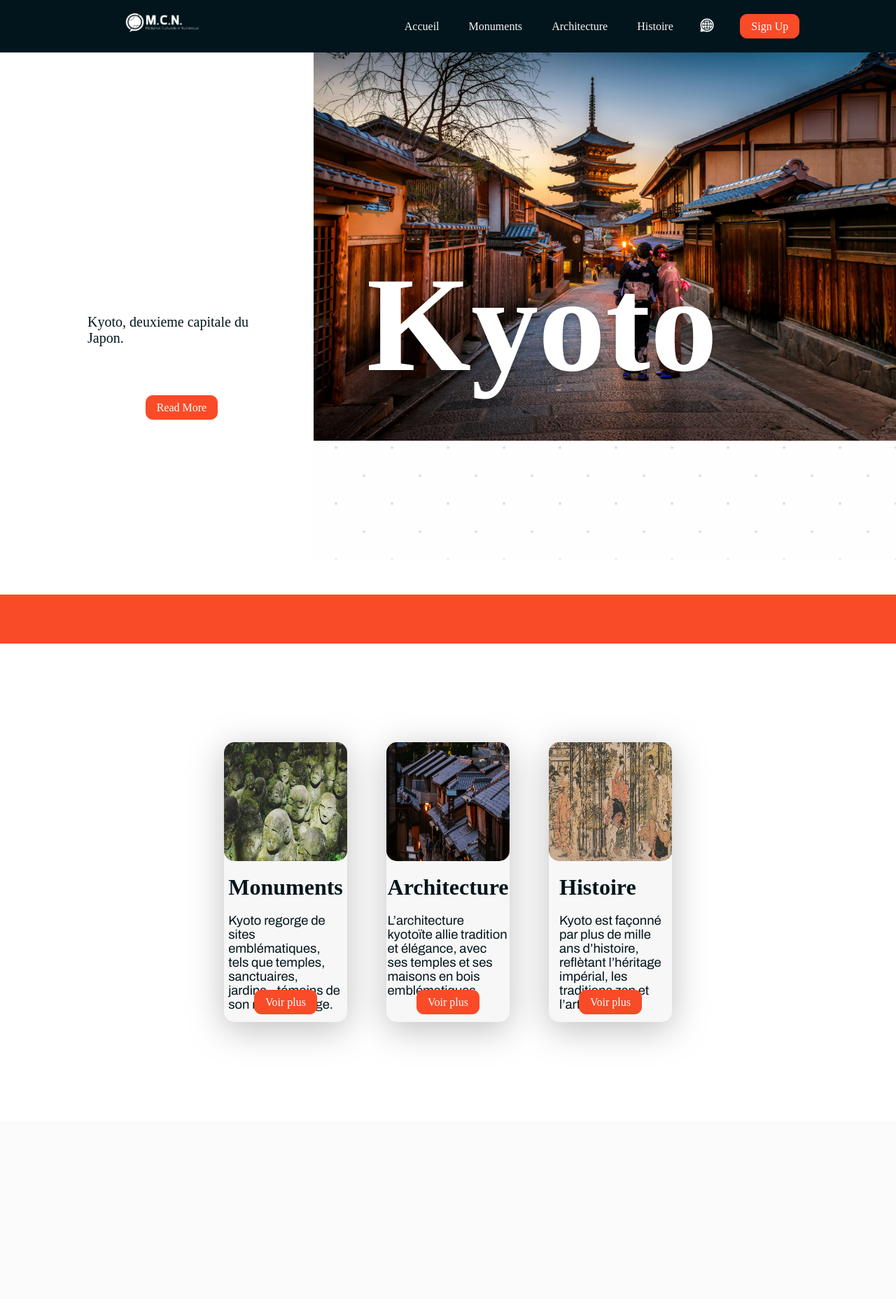
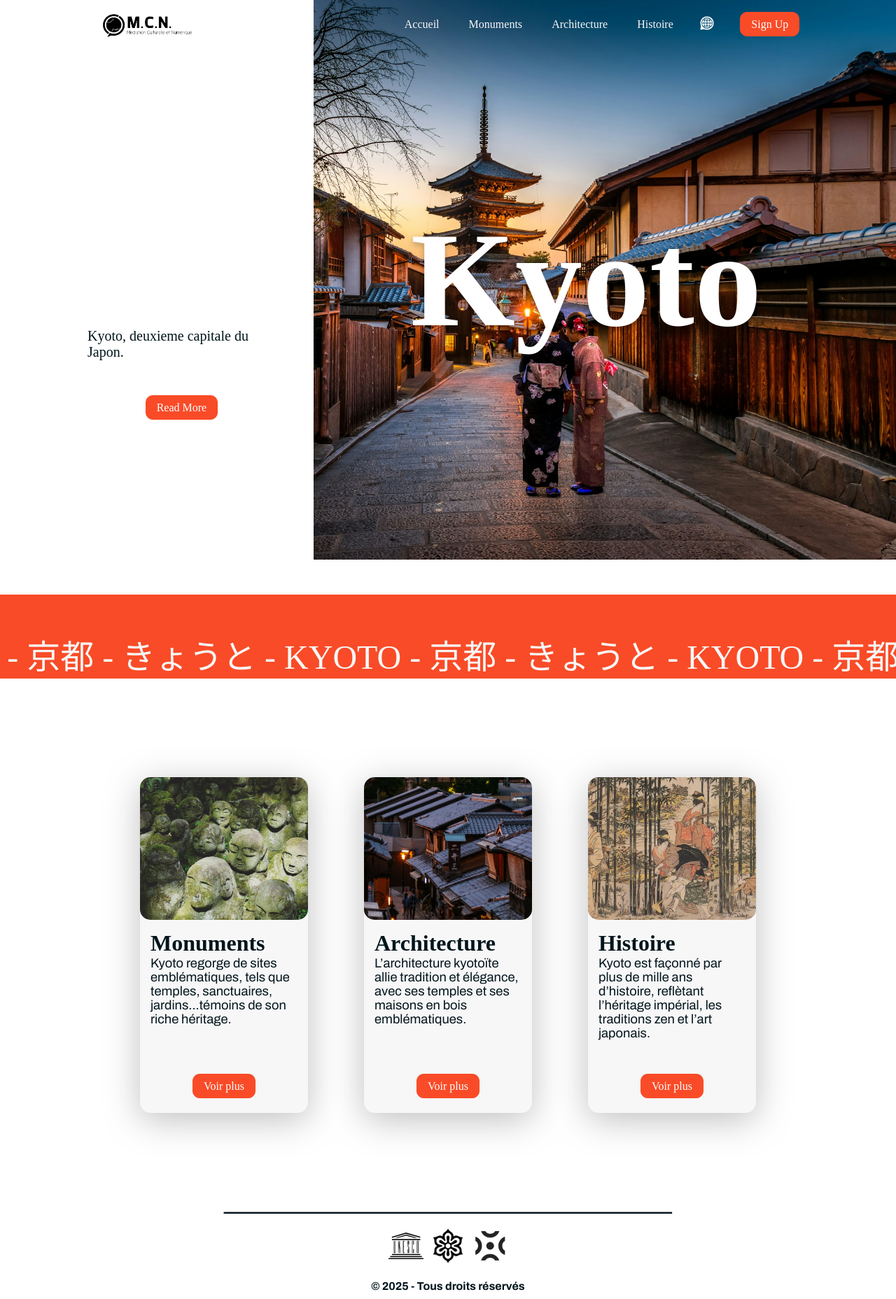
Before and after one commit to Draken1003/Unesco, a PHP site: page / in a window 1280 px wide. Shown: the whole page at 70% size. Before the commit the page ends 1487 px from the top, so only its background shows below. Run offline with PHP 8.4, Linux system fonts and the light colour scheme; some web fonts are replaced.

Commit message:
demande de nolann
caca

```diff
--- a/css/all.css
+++ b/css/all.css
@@ -1,6 +1,11 @@
-body{
+*{
     margin : 0;
     padding: 0;
+}
+
+body{
+
+    height: fit-content;
     position: relative;
     overflow-x:hidden;
 }
@@ -12,13 +17,12 @@ body{
     background-position: 0 0,40px 40px;
     opacity: 0.2;
     height: 100%;
-    width: 100%;
+    width: 100vw;
     position: fixed;
     z-index: -1;
 }
 
 .menu-header{
-    background-color: var(--black-color);
     position: fixed;
     display: flex;
     justify-content: space-between;
@@ -27,9 +31,12 @@ body{
     z-index: 100;
 }
 .menu-header > img{
-    width: 9%;
-    margin-left: 175px;
+    width: 11%;
+    height: auto;
+    margin-left: 11%;
+    filter: invert(1);
 }
+
 .menu-header-container{
     display: flex;
     align-items:center;
@@ -50,7 +57,7 @@ body{
     border: solid 1px var(--red-color);
 }
 .bouton:hover{
-    background-color: var(--white-color);
+    background-color: transparent;
     color: var(--red-color);
     border:solid 1px var(--red-color);
     cursor: pointer;
@@ -65,12 +72,35 @@ body{
     width: 60%;
     padding: 0;
 }
-.menu-header-container-page > li{
+.menu-header-container-page > li > a{
+    text-decoration: none;
     font-family: 'ClashDisplay-Semibold';
     color: var(--white-color);
-
 }
 .translate-icon{
     width: 20px;
     height: 20px;
 }
+
+
+@keyframes navbar-bg {
+    0%{
+        background-color: transparent;
+    }
+    100%{
+        background-color: var(--black-color);
+    }
+}
+
+@keyframes navbar-bg-transparent {
+    0%{
+        background-color: var(--black-color);
+    }
+    100%{
+        background-color: transparent;
+    }
+}
+
+#mcn-l{
+    filter: invert(0);
+}
--- a/css/card.css
+++ b/css/card.css
@@ -1,11 +1,15 @@
 .card{
     background-color: var(--white-color);
     filter: drop-shadow(0px 10px 25px rgba(0,0,0,0.25));
-    width: 27.5%;
+    width: 25%;
     border-radius: 15px;
+    height: 100%;
 }
 
-.card > img{
+.img{
+    background-size: cover;
+    background-position: center;
+    background-repeat: no-repeat;
     width: 100%;
     height: 42.5%;
     border-radius: 15px;
@@ -16,13 +20,12 @@
     flex-direction: column;
     align-items: center;
     padding: 15px;
-    text-wrap: normal;
     height: 50%;
+    width: auto;
 }
 
 .card-text {
     color: var(--black-color);
-    height: 25%;
 }
 
 .card-text > h1{
--- /dev/null
+++ b/css/footer.css
@@ -0,0 +1,51 @@
+.footer{
+    margin-top: 100px;
+    padding-bottom: 10px;
+}
+
+.footer > hr{
+    width: 50%;
+    height: 2px;
+    background-color: var(--black-color);
+    border-radius: 50px;
+    margin: auto;
+
+}
+
+.logo_footer{
+    display: flex;
+    justify-content: center;
+    margin-top: 20px;
+    gap: 10px;
+}
+.logo_footer span{
+    border-radius: 50%;
+    display: flex;
+    justify-content: center;
+    align-items: center;
+}
+
+.gustave{
+    filter: grayscale(1);
+}
+
+
+.rights{
+    font-family:"Archivo", sans-serif;
+    font-weight: bold;
+    color: var(--black-color);
+    text-align: center;
+    margin-top: 20px;
+
+    font-size: 1rem;
+}
+
+@media  screen and (max-width: 1080px){
+
+    .logo_footer span a img{
+        width: 7vw;
+    }
+    .rights{
+        font-size: 0.75rem;
+    }
+}
--- /dev/null
+++ b/css/marquee.css
@@ -0,0 +1,35 @@
+.barre-defilante {
+    width: 100vw;
+    margin-top: 50px;
+    margin-bottom: 50px;
+    background-color: var(--red-color);
+}
+
+.wrapper {
+    overflow: hidden;
+    height: fit-content;
+}
+
+.marquee {
+    height: 100%;
+    white-space: nowrap;
+    animation: marquee 25s linear infinite;
+
+}
+
+.marquee p {
+    color: var(--white-color);
+    font-size: 3rem;
+    font-family: "ClashDisplay-Semibold";
+    background-color: var(--red-color);
+}
+
+
+@keyframes marquee {
+    0% {
+        transform: translate3d(0, 0, 0);
+    }
+    100% {
+        transform: translate3d(-50%, 0, 0);
+    }
+}
--- a/css/style.css
+++ b/css/style.css
@@ -33,14 +33,19 @@
     color: var(--black-color);
 }
 
-img{
-    margin-left: auto;
-    width: 73.75%;
-    height: fit-content;
+.container-right{
+    display: flex;
+    justify-content: end;
+    padding-right: 15%;
+    align-items: center;
+    background-image: url("/img/sorasak-_UIN-pFfJ7c-unsplash.jpg");
+    background-size: cover;
+    background-position: center;
+    width: 100%;
+    height: 100%;
 }
 
 .container-title{
-    position:absolute;
     color:white;
     right: 255px;
     top: 225px;
@@ -57,8 +62,21 @@ img{
 }
 
 .card-container{
+    width: 75vw;
+    height: 60vh;
     display: flex;
-    justify-content: space-between;
-    width: 50%;
+    justify-content: space-around;
     margin: 141px auto;
 }
+
+
+@media screen and (max-width: 768px) {
+    .card-container{
+        height: 50vh;
+        flex-direction: column;
+        align-items: center;
+        gap: 20px;
+        width: 90%;
+    }
+
+}
--- a/index.html
+++ b/index.html
@@ -8,19 +8,21 @@
         <link rel="stylesheet" href="css/all.css">
         <link rel="stylesheet" href="css/style.css">
         <link rel="stylesheet" href="css/card.css">
+        <link rel="stylesheet" href="css/marquee.css">
+        <link rel="stylesheet" href="css/footer.css">
         <title>Unesco Kyoto</title>
     </head>
     <body>
         <span class="background"></span>
 
-        <header class="menu-header">
-            <img src="img/logo_mcn.png" alt="">
+        <header class="menu-header" id="menu-header">
+            <img src="img/logo_mcn.png" id="mcn" alt="">
             <div class="menu-header-container">
                 <ul class="menu-header-container-page">
-                    <li>Accueil</li>
-                    <li>Monuments</li>
-                    <li>Architecture</li>
-                    <li>Histoire</li>
+                    <li><a href="">Accueil</a></li>
+                    <li><a href="">Monuments</a></li>
+                    <li><a href="">Architecture</a></li>
+                    <li><a href="">Histoire</a></li>
                 </ul>
                 <a href=""><img class="translate-icon" src="img/icons8-translation-32.png" alt=""></a>
                 <button class="bouton">Sign Up</button>
@@ -34,49 +36,81 @@
                     <p class="container-text">Kyoto, deuxieme capitale du Japon.</p>
                     <button class="bouton">Read More</button>
                 </div>
-
             </div>
-            <img src="img/sorasak-_UIN-pFfJ7c-unsplash.jpg"  alt="">
-            <h1 class="container-title">Kyoto</h1>
+            <div class="container-right">
+                <h1 class="container-title">Kyoto</h1>
+            </div>
         </container>
 
 
-        <div class="marquee"></div>
+        <div class="barre-defilante">
+            <div class="wrapper">
+                <div class="marquee">
+                    <p>
+                        KYOTO - 京都 - きょうと - KYOTO - 京都 - きょうと - KYOTO - 京都 - きょうと - KYOTO - 京都 - きょうと - KYOTO - 京都 - きょうと -;
+                    </p>
+                </div>
+            </div>
+        </div>
 
         <div class="card-container">
             <div class="card">
-                <img src="img/Otagi-Nenbutsu-ji-japon.jpg" alt="">
+                <div class="img" style="background-image: url(/img/Otagi-Nenbutsu-ji-japon.jpg)"></div>
                 <div class="card-bottom">
                     <div class="card-text">
                         <h1>Monuments</h1>
                         <p>Kyoto regorge de sites emblématiques, tels que temples, sanctuaires, jardins...témoins de son riche héritage.</p>
-
                     </div>
                     <button class="bouton">Voir plus</button>
                 </div>
             </div>
             <div class="card">
-                <img src="img/arch-kyoto.webp" alt="">
+                <div class="img" style="background-image: url(/img/arch-kyoto.webp)"></div>
                 <div class="card-bottom">
                     <div class="card-text">
                         <h1>Architecture</h1>
                         <p>L’architecture kyotoïte allie tradition et élégance, avec ses temples et ses maisons en bois emblématiques.</p>
-
                     </div>
                     <button class="bouton">Voir plus</button>
                 </div>
             </div>
             <div class="card">
-                <img src="img/hist-kyoto.jpg" alt="">
+                <div class="img" style="background-image: url(/img/hist-kyoto.jpg)"></div>
                 <div class="card-bottom">
                     <div class="card-text">
                         <h1>Histoire</h1>
                         <p>Kyoto est façonné par plus de mille ans d’histoire, reflètant l’héritage impérial, les traditions zen et l’art japonais.</p>
-
                     </div>
                     <a class="bouton">Voir plus</a>
                 </div>
             </div>
         </div>
+
+
+        <footer class="footer">
+            <hr>
+                <div class="logo_footer">
+                    <span>
+                        <a href="https://whc.unesco.org" target="_blank"><img src="img/UNESCO_logo.png" width="50px" alt=""></a>
+                    </span>
+                    <span>
+                        <a href="https://whc.unesco.org/en/list/688/" target="_blank"><img src="img/kyoto_logo.png" width="50px" alt=""></a>
+                    </span>
+                    <span>
+                       <a href="https://www.univ-gustave-eiffel.fr" target="_blank"><img class="gustave"src="img/logo_gustave.png" width="50px" alt=""></a>
+                    </span>
+
+                </div>
+
+            <div class="rights">
+                <p>© 2025 - Tous droits réservés</p>
+            </div>
+        </footer>
+
+
     </body>
+
+
+    <script src="js/navbar.js"></script>
+
 </html>
--- /dev/null
+++ b/js/navbar.js
@@ -0,0 +1,16 @@
+const navbar = document.getElementById("menu-header");
+const mcn = document.getElementById("mcn");
+
+window.addEventListener("scroll", (event) => {
+    if (window.scrollY > 0) {
+        navbar.style.animation="navbar-bg 0.5s linear";
+        navbar.style.backgroundColor = "var(--black-color)";
+        mcn.style.filter = "invert(0)"
+
+    } else {
+        navbar.style.animation="navbar-bg-transparent 0.5s linear";
+        navbar.style.backgroundColor = "transparent";
+        mcn.style.filter = "invert(1)"
+    }
+
+});
```
Also changed, not shown: other parts of css/card.css (+37 -0 lines), footer.html (added, +35 -0 lines), lieu.html (+7 -6 lines).
